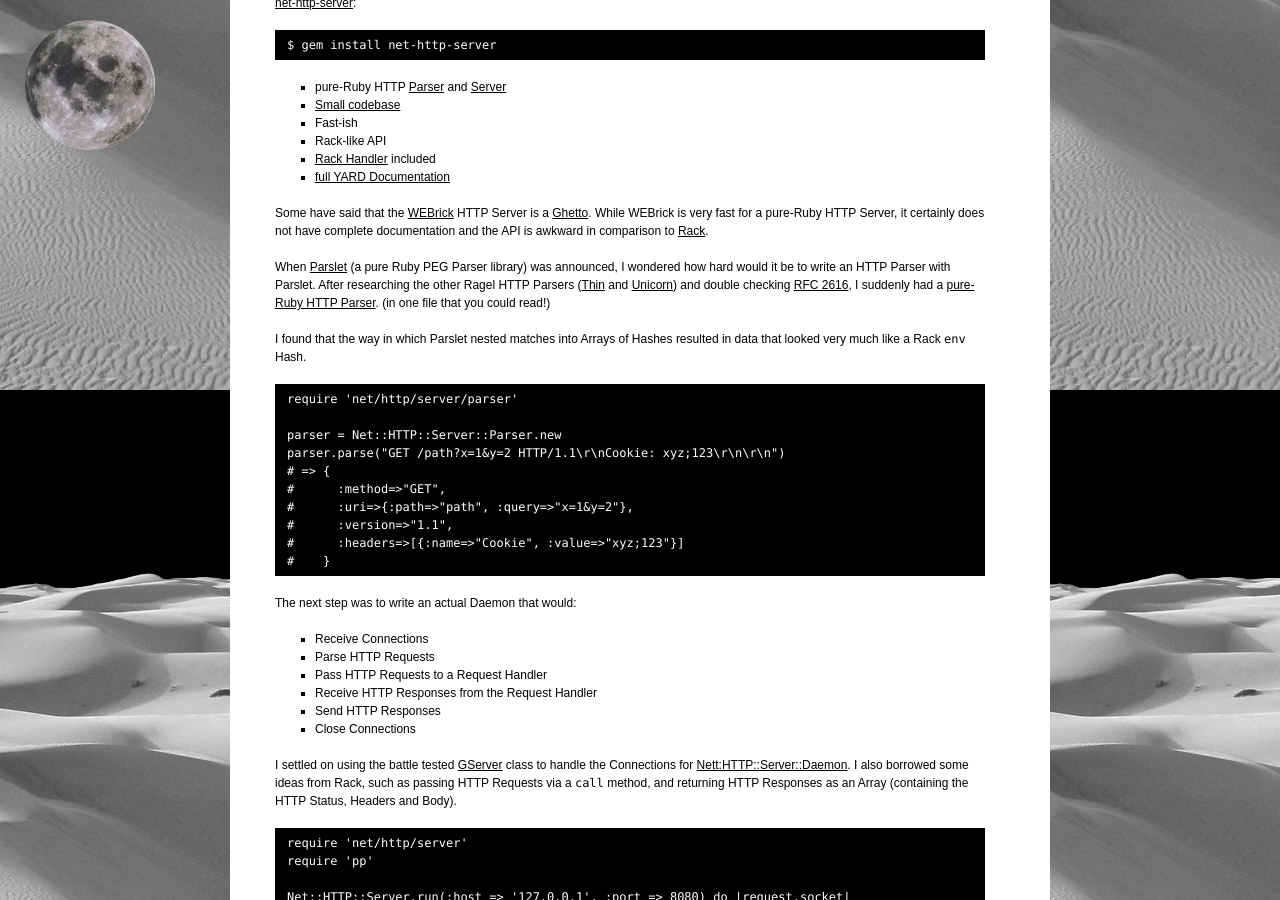
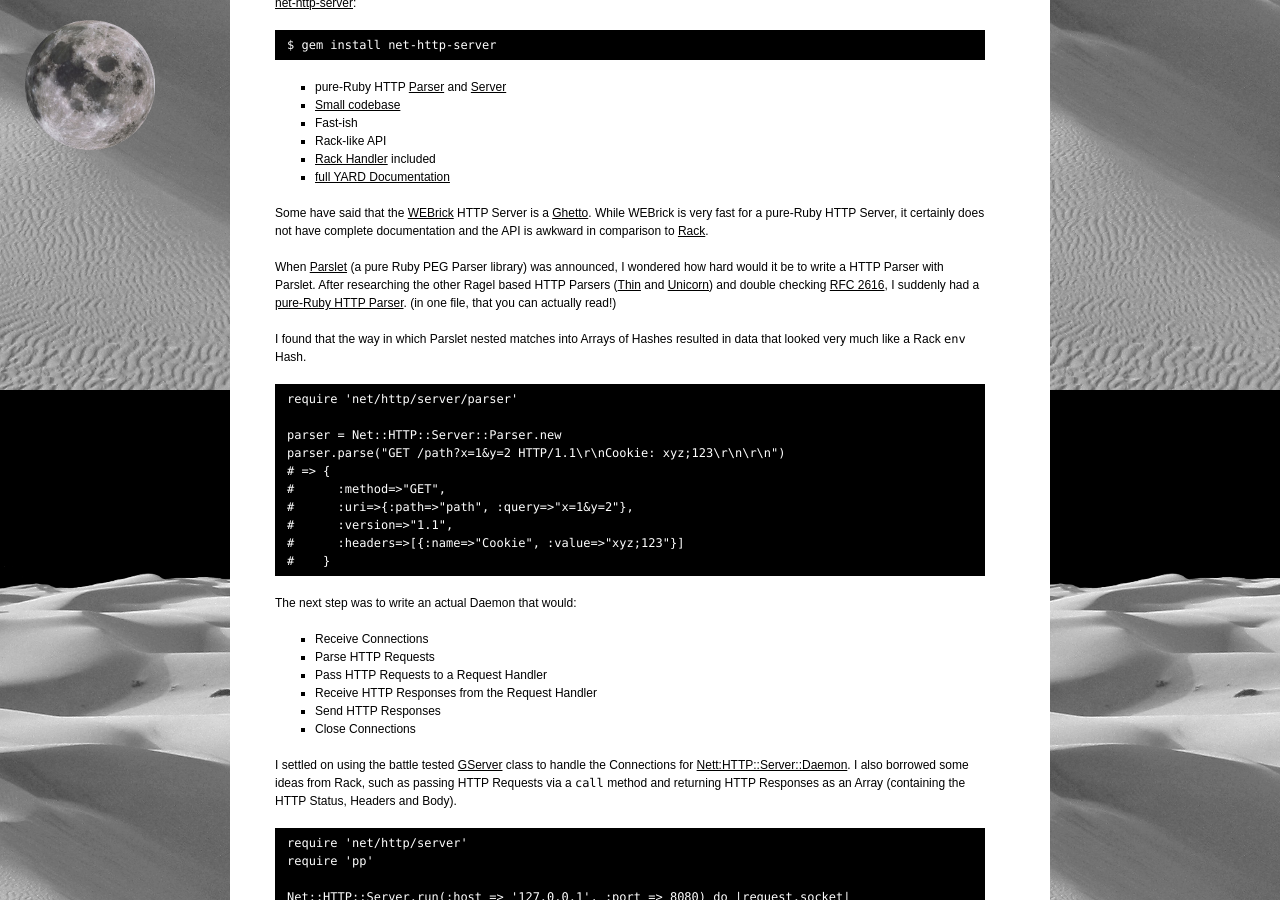
Before and after one commit to postmodern/postmodern.github.io, a Jekyll site: the page built from _posts/2011-05-08-dont-like-webrick-try-net-http-server.md, in a window 1280 px wide and 900 px high, scrolled down 378 px. Built offline with Jekyll 4.4.1, drawn with Linux system fonts in a browser that asks for light colours; comment, search, counter and statistics services are not loaded.

Commit message:
Wording.

```diff
--- a/_posts/2011-05-08-dont-like-webrick-try-net-http-server.md
+++ b/_posts/2011-05-08-dont-like-webrick-try-net-http-server.md
@@ -30,12 +30,12 @@ have complete documentation and the API is awkward in comparison to
 
 When [Parslet](http://kschiess.github.com/parslet/)
 (a pure Ruby PEG Parser library) was announced, I wondered how hard would it
-be to write an HTTP Parser with Parslet. After researching the other
-Ragel HTTP Parsers ([Thin](https://github.com/macournoyer/thin/blob/master/ext/thin_parser/common.rl)
+be to write a HTTP Parser with Parslet. After researching the other
+Ragel based HTTP Parsers ([Thin](https://github.com/macournoyer/thin/blob/master/ext/thin_parser/common.rl)
 and [Unicorn](https://github.com/defunkt/unicorn/blob/master/ext/unicorn_http/unicorn_http_common.rl))
 and double checking [RFC 2616](http://www.w3.org/Protocols/rfc2616/rfc2616.html),
 I suddenly had a [pure-Ruby HTTP Parser](https://github.com/postmodern/net-http-server/blob/master/lib/net/http/server/parser.rb).
-(in one file that you could read!)
+(in one file, that you can actually read!)
 
 I found that the way in which Parslet nested matches into Arrays of Hashes
 resulted in data that looked very much like a Rack `env` Hash.
@@ -64,7 +64,7 @@ I settled on using the battle tested [GServer](http://rubydoc.info/stdlib/gserve
 class to handle the Connections for
 [Nett:HTTP::Server::Daemon](https://github.com/postmodern/net-http-server/blob/master/lib/net/http/server/daemon.rb).
 I also borrowed some ideas from Rack, such as passing
-HTTP Requests via a `call` method, and returning HTTP Responses as an Array
+HTTP Requests via a `call` method and returning HTTP Responses as an Array
 (containing the HTTP Status, Headers and Body).
 
     require 'net/http/server'
```
